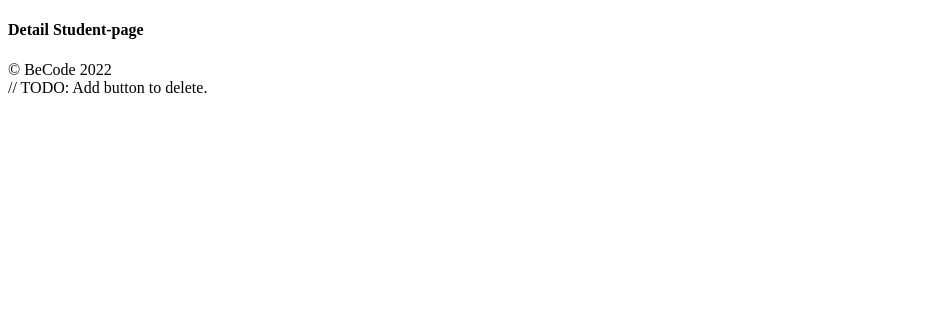
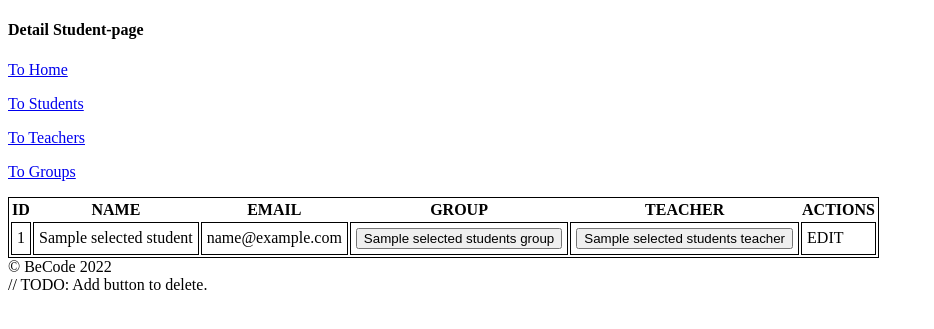
Before and after one commit to WendyQuarteer/php-crud, a PHP site: template View/students/detailStudent.php in a window 1280 px wide. Shown: the top 329 px of the page, without its empty margins (0-934 px from the left). Run offline with PHP 8.4, Linux system fonts and the light colour scheme; the template is opened without the code that fills it: most values are stand-ins (such as "Sample title", 1, 10 or a date in 2020).

Commit message:
student general view - names are now clickable and will redirect the client to a new page where it can have a detailed view of the entity and the posibility of editing it (not implemented yet)

```diff
--- a/View/students/detailStudent.php
+++ b/View/students/detailStudent.php
@@ -3,8 +3,38 @@
 <!-- this is the view, try to put only simple if's and loops here.
 Anything complex should be calculated in the model -->
 
+
+
 <section>
     <h4>Detail Student-page</h4>
+    <p><a href="index.php?page=home">To Home</a></p>
+    <p><a href="index.php?page=students">To Students</a></p>
+    <p><a href="index.php?page=teachers">To Teachers</a></p>
+    <p><a href="index.php?page=groups">To Groups</a></p>
+
+<table style="border: 1px solid black">
+    <thead>
+        <tr>
+            <th>ID</th>
+            <th>NAME</th>
+            <th>EMAIL</th>
+            <th>GROUP</th>
+            <th>TEACHER</th>
+            <th>ACTIONS</th>
+        </tr>
+    </thead>
+    <tbody>
+        <tr>
+            <td style="padding: 5px; border: 1px solid black;"> <?php echo $selectedStudent->getId(); ?> </td>
+            <td style="padding: 5px; border: 1px solid black;"> <?php echo $selectedStudent->getName(); ?> </td>
+            <td style="padding: 5px; border: 1px solid black;"> <?php echo $selectedStudent->getEmail(); ?> </td>
+            <td style="padding: 5px; border: 1px solid black;"> <form action="index.php?page=groups&type=detail" method="post"> <input name="selected-group" type="hidden" value=" <?= $selectedStudentsGroup->getId() ?> "> <button type="submit"> <?= $selectedStudentsGroup->getName() ?> </button> </form> </td>
+            <td style="padding: 5px; border: 1px solid black;"> <form action="index.php?page=teachers&type=detail" method="post"> <input name="selected-teacher" type="hidden" value=" <?= $selectedStudentsTeacher->getId() ?> "> <button type="submit"> <?= $selectedStudentsTeacher->getName() ?> </button> </form> </td>
+            <td style="padding: 5px; border: 1px solid black;">EDIT</td>
+        </tr>
+    </tbody>
+</table>
+
 </section>
 
 <?php require 'View/includes/footer.php' ?>
--- a/View/students/students.php
+++ b/View/students/students.php
@@ -38,7 +38,7 @@ Anything complex should be calculated in the model -->
 
          <tr>
             <td style="padding: 5px; border: 1px solid black;"> <?= $student->getId() ?> </td>
-            <td style="padding: 5px; border: 1px solid black;"> <?= $student->getName() ?> </td>
+            <td style="padding: 5px; border: 1px solid black;"> <form action="index.php?page=students&type=detail" method="post"> <input name="selected-student" type="hidden" value=" <?= $student->getId() ?> "> <button type="submit"> <?= $student->getName() ?> </button> </form> </td>
             <td style="padding: 5px; border: 1px solid black;"> <?= $student->getEmail() ?> </td>
             <td style="padding: 5px; border: 1px solid black;"> <form action="index.php?page=groups&type=detail" method="post"> <input name="selected-group" type="hidden" value=" <?= $group->getId() ?> "> <button type="submit"> <?= $group->getName() ?> </button> </form> </td>
             <td style="padding: 5px; border: 1px solid black;"> <form action="index.php?page=teachers&type=detail" method="post"> <input name="selected-teacher" type="hidden" value=" <?= $teacher->getId() ?> "> <button type="submit"> <?= $teacher->getName() ?> </button> </form> </td>
```
Also changed, not shown: Controller/StudentsController.php (+16 -3 lines), Model/StudentLoader.php (+12 -0 lines).
